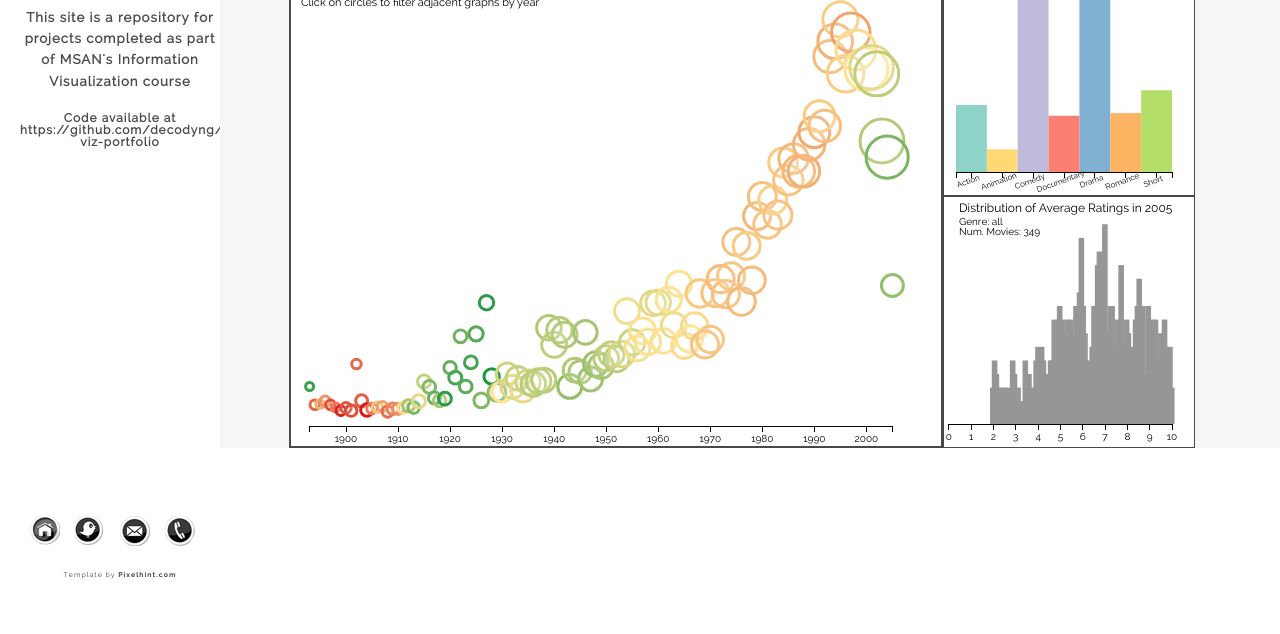
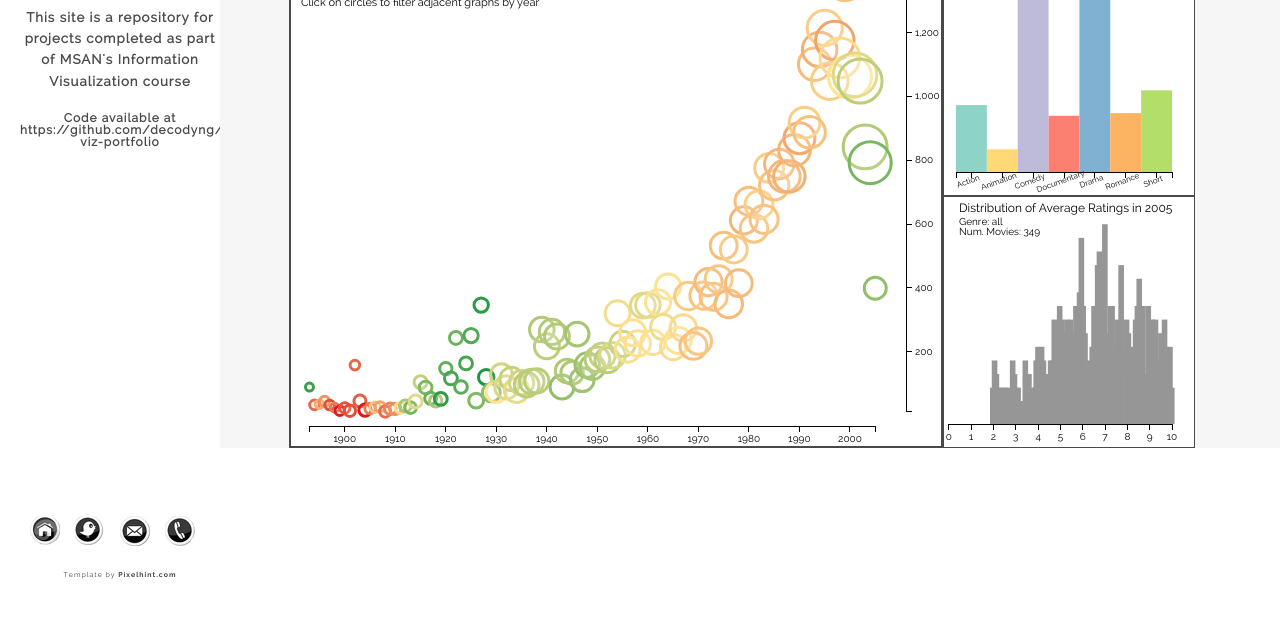
Before and after one commit to decodyng/data-viz-portfolio, a plain HTML site: page hw4.html in a window 1280 px wide. Shown: the part 166-800 px from the top of the page. Drawn offline with Linux system fonts and the light colour scheme.

Commit message:
main axis

```diff
--- a/hw4.html
+++ b/hw4.html
@@ -122,17 +122,21 @@
 	var parseDate = d3.time.format("%Y").parse;
 	var radiusLimits = [4, 22]
 
-	var main_margin = {top: 15, right: 5, bottom: 5, left: 25};
+	var main_margin = {top: 15, right: 10, bottom: 5, left: 25};
 	var main_width =  650 - main_margin.left - main_margin.right;
 	var main_height = 500 - main_margin.top - main_margin.bottom;
 
 
 
-	var main_x = d3.time.scale().range([main_width*.03, main_width*.97]);
-	var main_y = d3.scale.linear().range([main_height*.97, main_height*.05]);
+	var main_x = d3.time.scale().range([main_width*.03, main_width*.95]);
+	var main_y = d3.scale.linear().range([main_height*.97, main_height*.07]);
 	var main_xAxis = d3.svg.axis()
 	    .scale(main_x)
 	    .orient("bottom");
+
+	var main_yAxis = d3.svg.axis()
+	    .scale(main_y)
+	    .orient("right");
 
 	var main_radius = d3.scale.sqrt().range(radiusLimits)
 	var main_color = d3.scale.linear().range(['#d7191c', '#fee391', '#1a9641'])
@@ -251,6 +255,11 @@
 			    .attr("class", "x axis")
 			    .attr("transform", "translate(0," + main_height + ")")
 			    .call(main_xAxis);
+
+		main_svg.append("g")
+			    .attr("class", "y axis")
+			    .attr("transform", "translate(" +main_width + ")")
+			    .call(main_yAxis);
 
 
 
```
